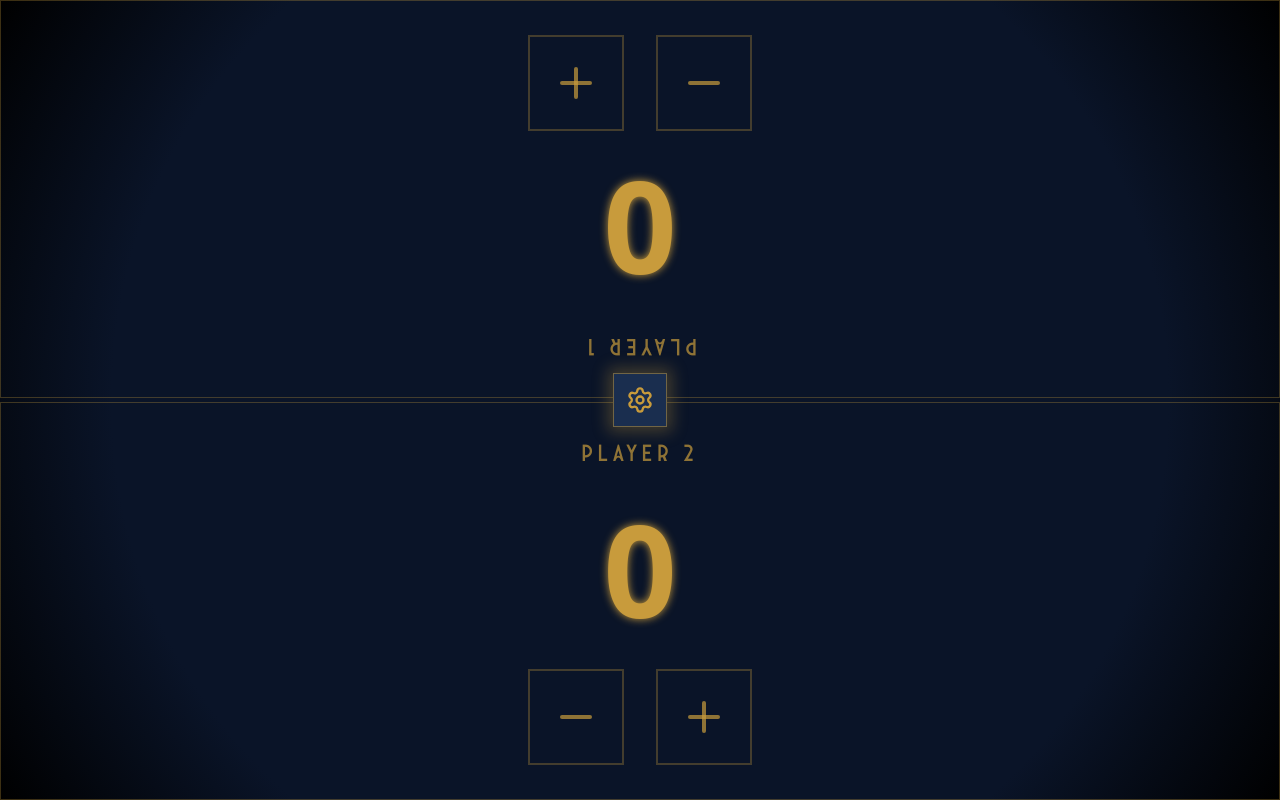
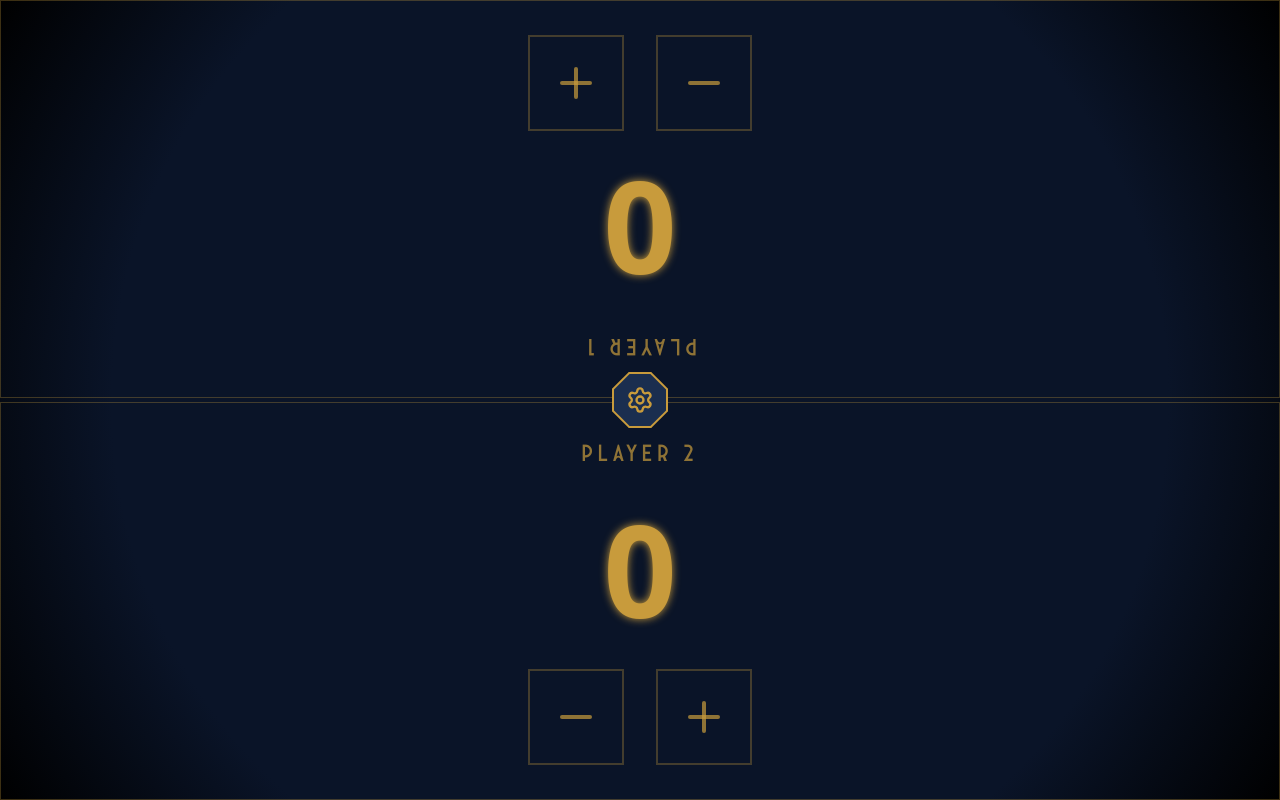
Before and after one commit to MerlinSleeps/runic-counter, a React (Vite) app: page / in a window 1280 px wide. Built offline with nearby package versions, Linux system fonts and the light colour scheme.

Commit message:
Changed Settings button shape

```diff
--- a/src/App.tsx
+++ b/src/App.tsx
@@ -26,6 +26,8 @@ export default function App() {
   const [scores, setScores] = useState<number[]>(() =>
     getFromStorage('runicCounterScores', [0, 0, 0, 0])
   );
+
+  const isGameInWinningState = scores.some(score => score >= 8);
 
   const [showSettings, setShowSettings] = useState<boolean>(false);
 
@@ -154,18 +156,30 @@ return (
         ))}
       </div>
 
+      <div
+        className={`absolute top-1/2 left-1/2 -translate-x-1/2 -translate-y-1/2
+                   p-0.5
+                   btn-octagon
+                   transition-all duration-200 z-10
+                   ${isGameInWinningState
+                     ? 'bg-hextech-blue shadow-glow-blue'
+                     : 'bg-arcane-gold shadow-glow-gold hover:bg-hextech-blue hover:shadow-glow-blue'
+                   }`}>
         <button
           onClick={() => setShowSettings(true)}
-        className="absolute top-1/2 left-1/2 -translate-x-1/2 -translate-y-1/2 p-3
-                   bg-arcane-plate text-arcane-gold
-                   clip-[polygon(25%_0%,_75%_0%,_100%_50%,_75%_100%,_25%_100%,_0%_50%)]
-                   border border-arcane-gold/50 shadow-glow-gold
-                   hover:text-hextech-blue hover:shadow-glow-blue hover:border-hextech-blue
-                   transition-all duration-200 z-10"
+          className={`p-3
+                     bg-arcane-plate
+                     btn-octagon
+                     transition-all duration-200
+                     ${isGameInWinningState
+                       ? 'text-hextech-blue'
+                       : 'text-arcane-gold hover:text-hextech-blue'
+                     }`}
           aria-label="Open Settings"
         >
           <Settings size={28} />
         </button>
+      </div>
 
       {showSettings && (
         <div className="fixed inset-0 bg-black/80 flex items-center justify-center z-50 p-4">
--- a/src/index.css
+++ b/src/index.css
@@ -5,11 +5,17 @@
   font-style: normal;
 }
 
+.btn-octagon {
+  clip-path: polygon(30% 0%, 70% 0%, 100% 30%, 100% 70%, 70% 100%, 30% 100%, 0% 70%, 0% 30%);
+}
+
 body {
   background-color: #0A1428;
   background-image: radial-gradient(circle at center, #1A2E4F 30%, #0A1428 100%);
 }
 
+
+
 @tailwind base;
 @tailwind components;
 @tailwind utilities;
```
Lines whose indentation alone changed are shown as unchanged.
